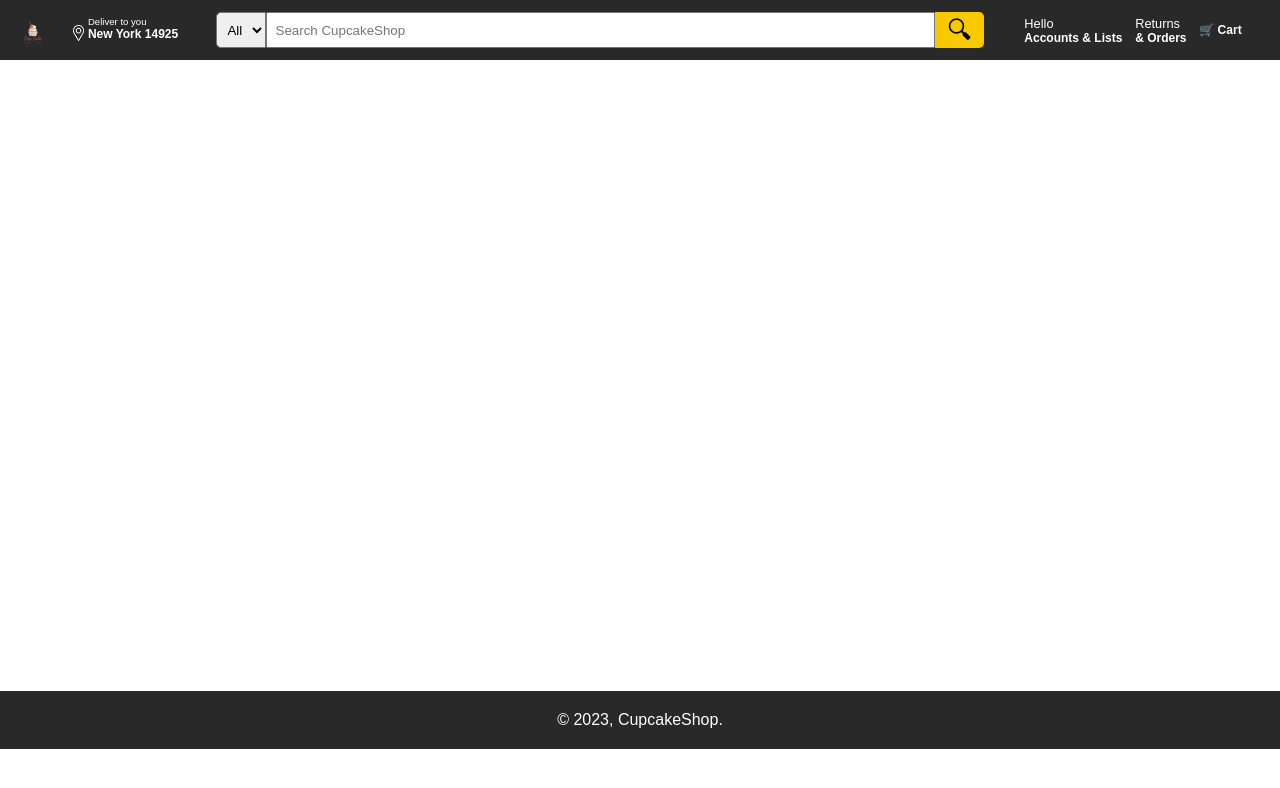
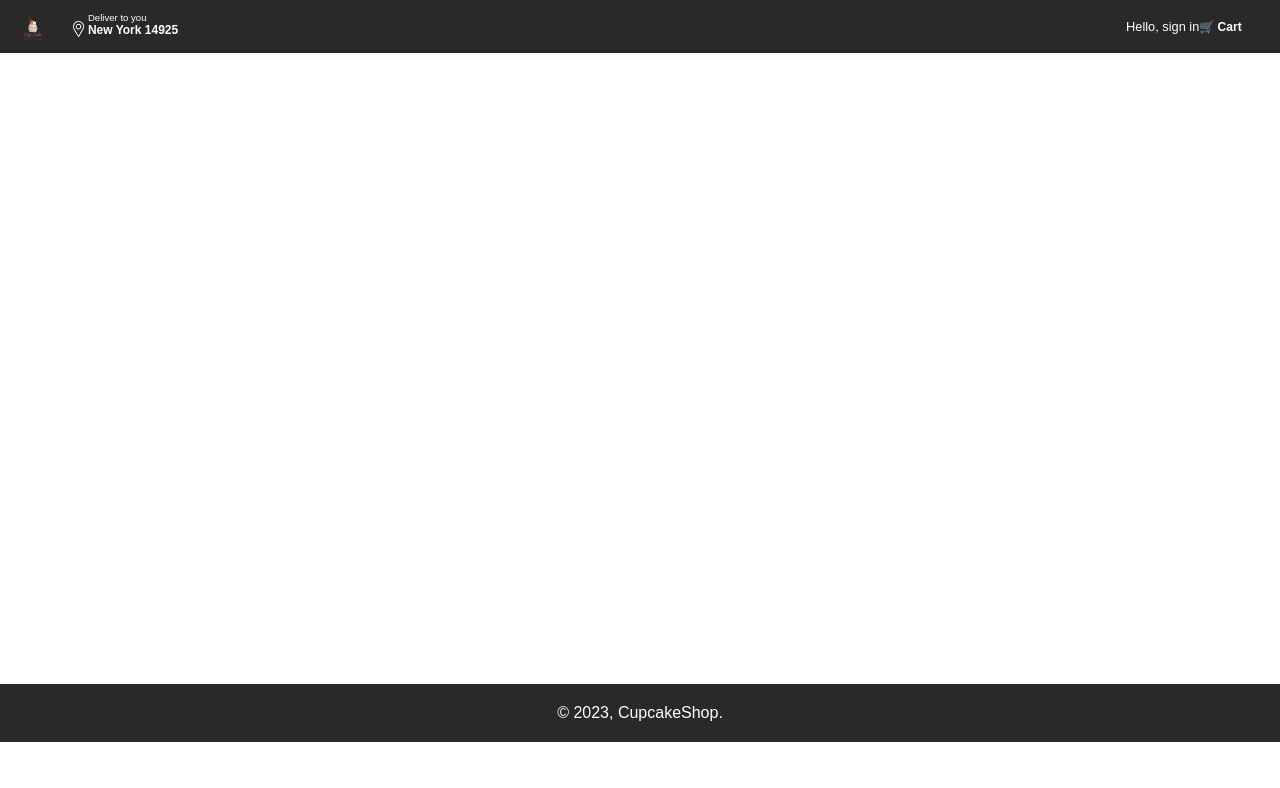
Before and after one commit to mariporto13/cupcake-store, a plain HTML site: page frontend/products.html in a window 1280 px wide. Drawn offline with Linux system fonts and the light colour scheme; no server answers; a web font is replaced by a local one.

Commit message:
Update products.html

```diff
--- a/frontend/products.html
+++ b/frontend/products.html
@@ -21,37 +21,21 @@
                     </div>
                 </div>
             </div>
-            <form>
-                <select id="category">
-                    <option value="">All</option>
-                    <option value="men's clothing">men's clothing</option>
-                    <option value="jewelery">jewelery</option>
-                    <option value="electronics">electronics</option>
-                    <option value="women's clothing">women's clothing</option>
-                    <option value="mobiles">mobiles</option>
-                    <!-- <option value=""></option>
-                    <option value="   "> </option> -->
-                </select>
-                <input type="text" placeholder="Search CupcakeShop" id="search">
-                <input type="submit" value="🔍︎" id="schbtn">
-            </form>
             <div id="hello">
                 <a href="">
-                <div>Hello</div>
-                <span>Accounts & Lists</span>
-            </a>
-            <a href="">
-                <div>Returns</div>
-                <span>& Orders</span>
-            </a>
-            <a href="/cart.html">
+                <div>Hello, <span id="hell">sign in</span></div>
+                </a>
+            <span></span>
+            <span></span>
+            <a href="./cart.html">
                 <div></div>
-                <span> 🛒 Cart <sup id="count"></sup> </span>
+                <span>   🛒 Cart <sup id="count"></sup> </span>
             </a>
             <a href="">
                 <div></div>
                 <span></span>
             </a>
+            </div>
 
         </div>
     </div>
```
